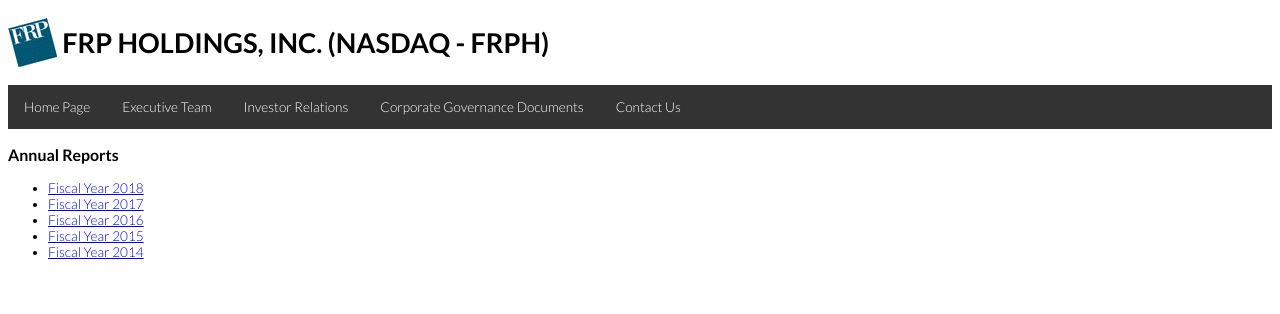
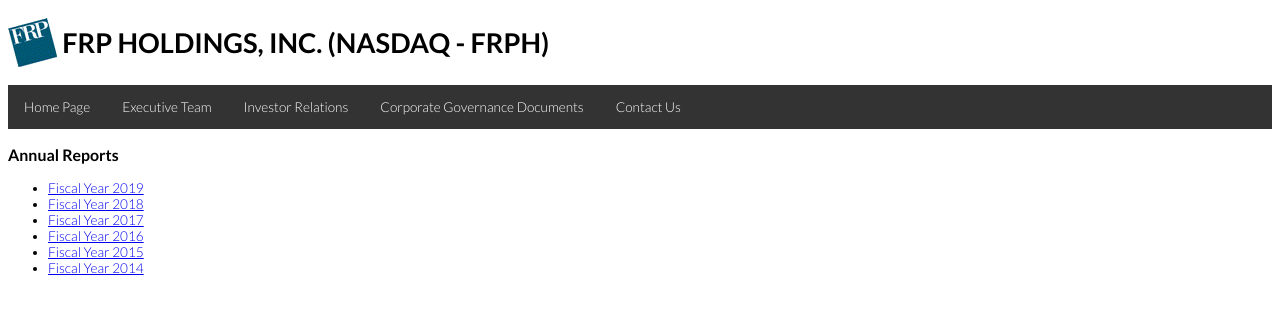
Before and after one commit to frpholdings/frpholdings.github.io, a Jekyll site: the page built from annual-reports.md, in a window 1280 px wide. Shown: the top 314 px of the page. Built offline with Jekyll 4.4.1, drawn with Linux system fonts in a browser that asks for light colours.

Commit message:
Update annual-reports.md

```diff
--- a/annual-reports.md
+++ b/annual-reports.md
@@ -6,6 +6,7 @@
 
 ### {{page.title}}
 
+- [Fiscal Year 2019](/assets/FRP_2018_Annual_Report.pdf)
 - [Fiscal Year 2018](/assets/FRP_2018_Annual_Report.pdf)
 - [Fiscal Year 2017](/assets/frphdec17ar.pdf)
 - [Fiscal Year 2016](/assets/frphsept16ar.pdf)
```
